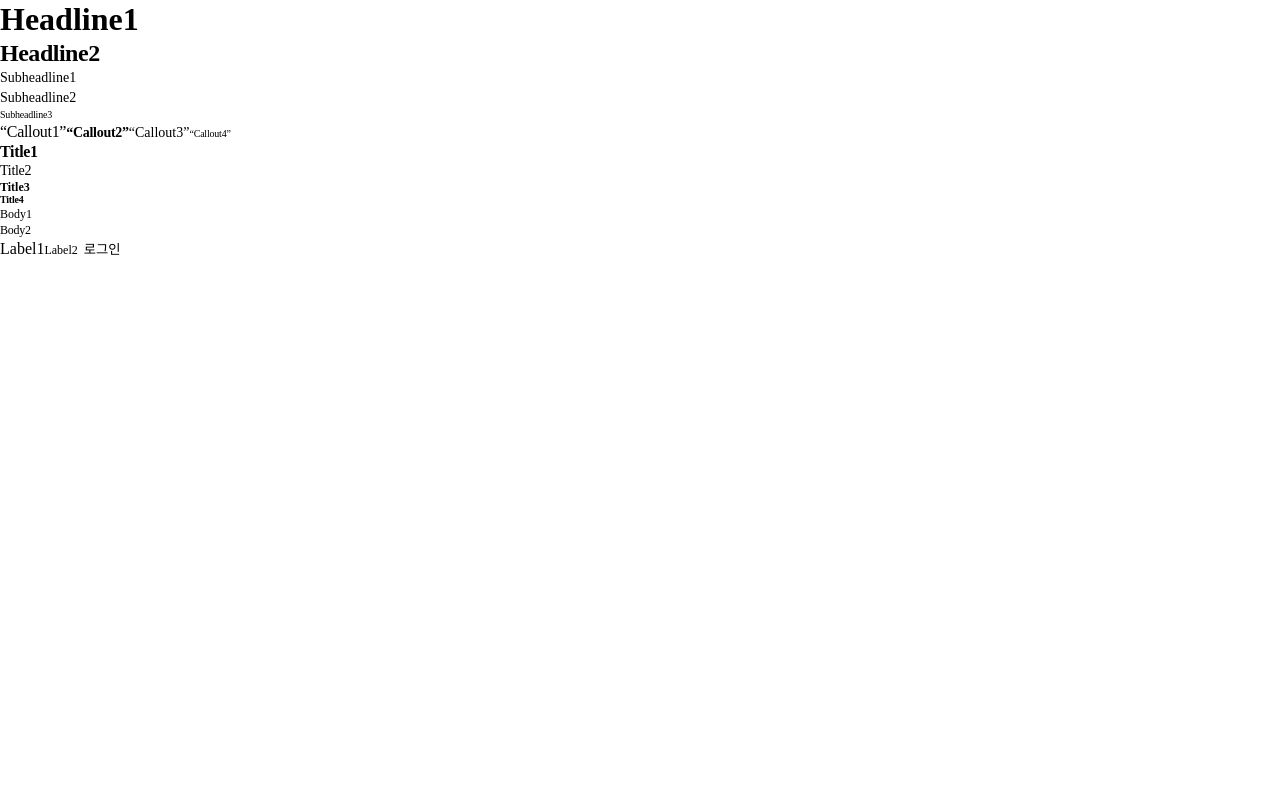
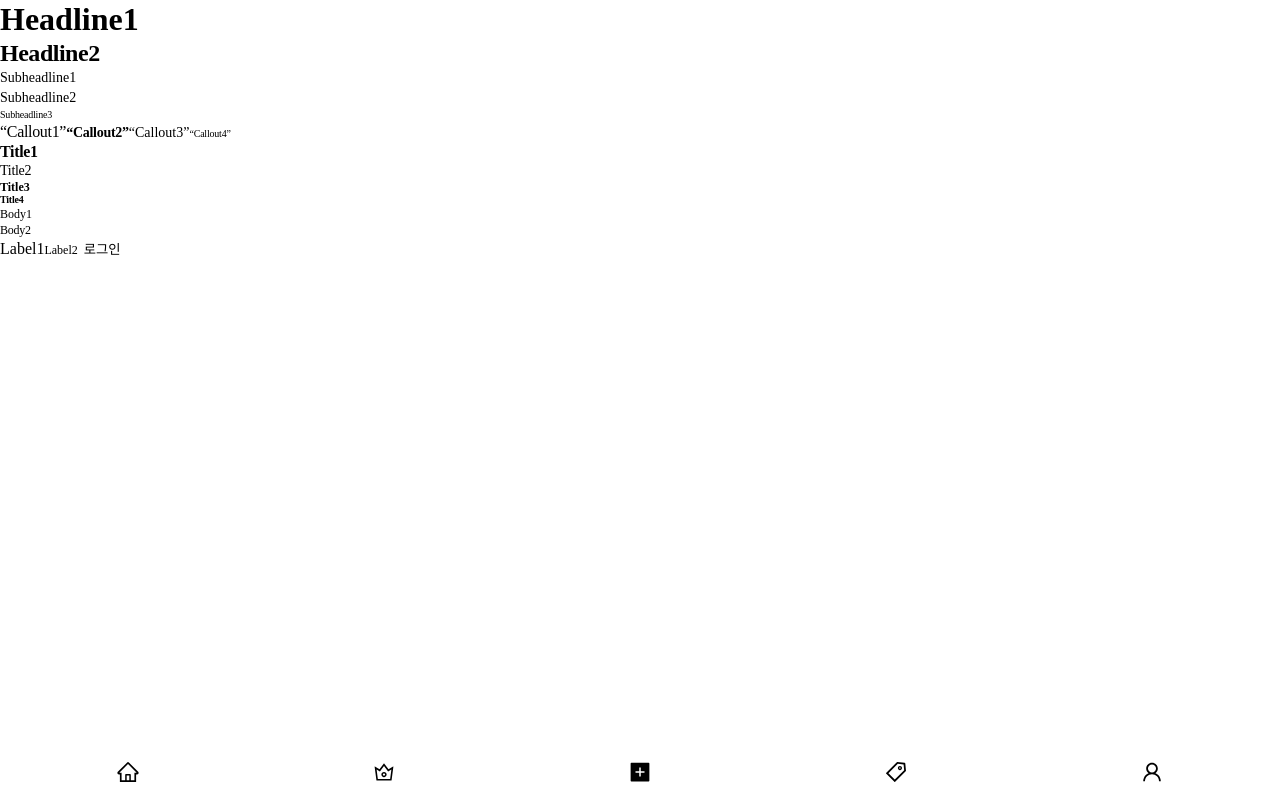
Before and after one commit to skrgus6269/ootd.zip, a Next.js app: page /name in a window 1280 px wide. Built offline with nearby package versions, Linux system fonts and the light colour scheme; no server answers.

Commit message:
feat: add BottomNavBar component (#21) 하단 네비게이션 바 구현 routing의 경우는 추 후에 재 정비

```diff
--- /dev/null
+++ b/components/BottomNavBar/index.tsx
@@ -0,0 +1,49 @@
+import React, { ReactNode } from 'react';
+
+import {
+  MainComponent,
+  BottomComponent,
+  Layout,
+  BottomComponentItem,
+} from './style';
+
+import {
+  AiOutlineUser,
+  AiOutlineTag,
+  AiFillPlusSquare,
+  AiOutlineCrown,
+  AiOutlineHome,
+} from 'react-icons/ai';
+
+import { useRouter } from 'next/router';
+
+interface BottomNavBarProps {
+  children: ReactNode;
+}
+
+export default function BottomNavBar({ children }: BottomNavBarProps) {
+  const router = useRouter();
+
+  const array = [
+    { icon: <AiOutlineHome />, click: () => router.push('/') },
+    { icon: <AiOutlineCrown />, click: () => router.push('/') },
+    { icon: <AiFillPlusSquare />, click: () => router.push('/') },
+    { icon: <AiOutlineTag />, click: () => router.push('/') },
+    { icon: <AiOutlineUser />, click: () => router.push('/') },
+  ];
+
+  return (
+    <Layout>
+      <MainComponent>{children}</MainComponent>
+      <BottomComponent>
+        {array.map((item, index) => {
+          return (
+            <BottomComponentItem key={index} onClick={item.click}>
+              {item.icon}
+            </BottomComponentItem>
+          );
+        })}
+      </BottomComponent>
+    </Layout>
+  );
+}
--- /dev/null
+++ b/components/BottomNavBar/style.tsx
@@ -0,0 +1,33 @@
+import styled from 'styled-components';
+
+const Layout = styled.div`
+  height: 100%; //BottomNavBar를 아래로 보내기 위함
+`;
+
+const MainComponent = styled.div`
+  overflow-y: scroll;
+  height: calc(100% - 56px); //메인과 바텀바의 분리
+`;
+
+const BottomComponent = styled.div`
+  height: 56px;
+  display: flex;
+  justify-content: center;
+  width: 100%;
+  position: absolute;
+  bottom: 0;
+  background-color: #ffffff;
+`;
+
+const BottomComponentItem = styled.div`
+  flex-grow: 1;
+  display: flex;
+  justify-content: center;
+  align-items: center;
+  svg {
+    width: 24px;
+    height: 24px;
+  }
+`;
+
+export { MainComponent, BottomComponent, Layout, BottomComponentItem };
--- a/pages/_app.tsx
+++ b/pages/_app.tsx
@@ -1,9 +1,11 @@
 import type { AppProps } from 'next/app';
 import { ThemeProvider } from 'styled-components';
-import GlobalStyles from '@/styles/globalStyle';
+import GlobalStyles from '@/styles/GlobalStyle';
 import themes from '@/styles/theme';
 import Script from 'next/script';
 import { NEXT_PUBLIC_KAKAO_JS_KEY } from '@/constants/develop.constants';
+import BottomNavBar from '@/components/BottomNavBar';
+import { NextPage } from 'next';
 
 declare global {
   // Kakao 함수를 전역에서 사용할 수 있도록 선언
@@ -11,18 +13,28 @@ declare global {
     Kakao: any;
   }
 }
+type NextPageWithLayout = NextPage & {
+  Layout?: React.FC;
+};
+type AppPropsWithLayout = AppProps & {
+  Component: NextPageWithLayout;
+};
 
-export default function App({ Component, pageProps }: AppProps) {
+export default function App({ Component, pageProps }: AppPropsWithLayout) {
   function kakaoInit() {
     // 페이지가 로드되면 실행
     window.Kakao.init(NEXT_PUBLIC_KAKAO_JS_KEY);
   }
 
+  const BottomLayout = Component.Layout || BottomNavBar;
+
   return (
     <>
       <GlobalStyles />
       <ThemeProvider theme={themes}>
-        <Component {...pageProps} />
+        <BottomLayout>
+          <Component {...pageProps} />
+        </BottomLayout>
         <Script
           src="https://developers.kakao.com/sdk/js/kakao.js"
           onLoad={kakaoInit}
--- a/pages/name.tsx
+++ b/pages/name.tsx
@@ -18,11 +18,19 @@ import {
   Label2,
 } from '@/components/UI';
 
-import { useLogin } from '@/hooks/useLogin';
 import { useSNSLogin } from '@/hooks/useSNSLogin';
+import { FC, ReactNode } from 'react';
 
-const Name = () => {
-  const { routing } = useSNSLogin();
+interface ComponentWithLayout extends FC {
+  Layout?: FC<BottomNavBarProps>;
+}
+
+interface BottomNavBarProps {
+  children: ReactNode;
+}
+
+const Name: ComponentWithLayout = () => {
+  const routing = useSNSLogin();
 
   const login = (platform: string) => {
     routing(platform);
@@ -52,4 +60,10 @@ const Name = () => {
   );
 };
 
+// Name.Layout = ({ children }: BottomNavBarProps) => {
+//   return <div>{children}</div>;
+// };
+
+// Name.Layout.displayName = 'NameLayout';
+
 export default Name;
--- a/styles/GlobalStyle.tsx
+++ b/styles/GlobalStyle.tsx
@@ -21,6 +21,13 @@ const GlobalStyles = createGlobalStyle`
         background: transparent;
         cursor: pointer;
     }
+    body, html {
+        height: 100vh;
+    }
+
+    div#__next{
+        height: 100%;
+    }
 `;
 
 export default GlobalStyles;
```
